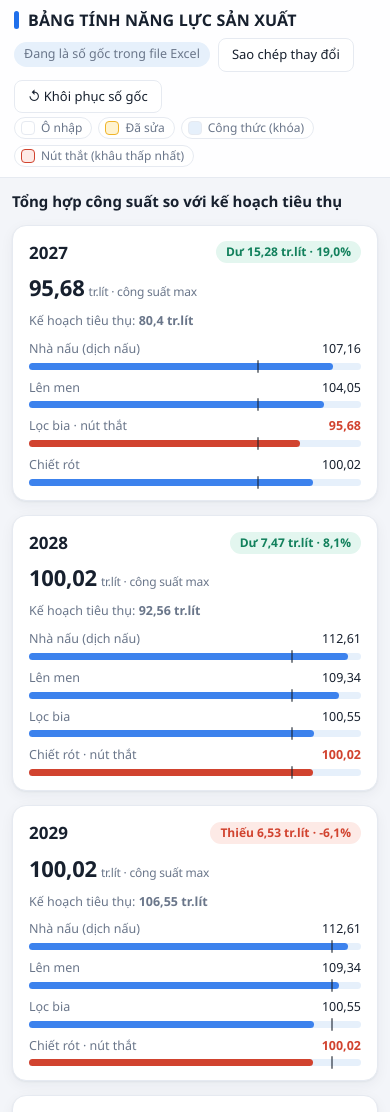
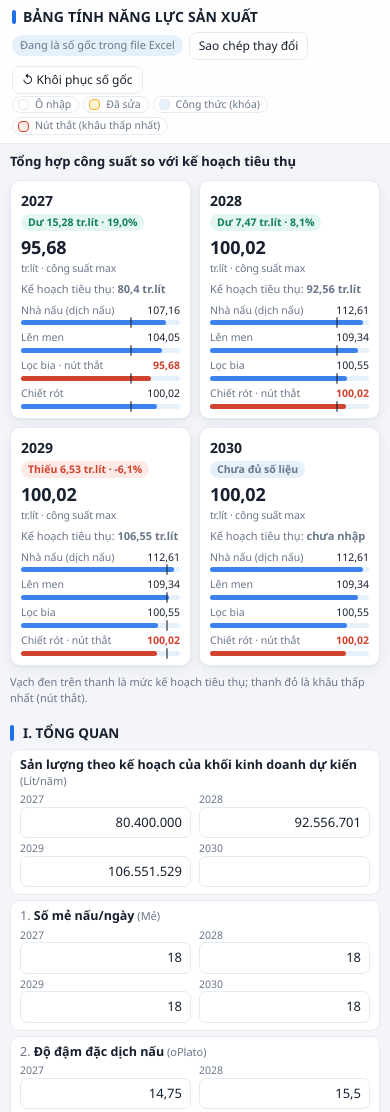
Before and after one commit to HoangDuongBHL/nanglucsanxuat-NM01, a plain HTML site: page index.html in a window 390 px wide. Shown: the top 1112 px of the page. Drawn offline with Linux system fonts and the light colour scheme.

Commit message:
Update index.html

```diff
--- a/index.html
+++ b/index.html
@@ -2,7 +2,7 @@
 <html lang="vi">
 <head>
 <meta charset="utf-8">
-<meta name="viewport" content="width=device-width,initial-scale=1">
+<meta name="viewport" content="width=device-width,initial-scale=1,maximum-scale=1">
 <title>Năng lực sản xuất - Nhà máy bia Đông Mai</title>
 <style>
 :root{--bg:#f3f5f9;--card:#fff;--ink:#17202e;--mut:#6a768a;--line:#e6eaf1;--acc:#1f6feb;--edit:#fff3cf;--editb:#f0b429;--fbg:#e6f0fb;--ftx:#1d4b86;--ok:#12805c;--okbg:#e3f6ef;--bad:#d1432f;--badbg:#fdeae6;--inbg:#fff;--sh:0 1px 2px rgba(20,30,50,.05),0 4px 14px rgba(20,30,50,.05);--calc:#f6f7fa;--hbg:#1f3a5f;--hbg2:#2c4d7a;--hfg:#fff}
@@ -72,36 +72,59 @@ input.c.chg{background:var(--edit);border-color:var(--editb);font-weight:600}
 .nt.chg{background:var(--edit);color:var(--ink)}
 .nt:empty::before{content:'+ ghi chú';opacity:.4}
 @media(max-width:700px){
+body{font-size:13px}
 header{position:static}
-.hin{padding:10px 14px 4px}
-.help{padding:0 14px 10px}
+.hin{padding:8px 12px 2px;gap:6px}
+h1{font-size:14px}
+h1::before{height:14px;width:4px;margin-right:7px;vertical-align:-2px}
+.bar{margin-left:0;width:100%;gap:6px}
+button{font-size:12px;padding:4px 9px}
+.cnt{font-size:11px;padding:2px 8px}
+.help{padding:0 12px 8px}
 .help>span:not(.leg){display:none}
-.leg{flex-wrap:wrap}
-main{padding:12px 12px 60px}
-.bar{margin-left:0;width:100%}
-.yc{grid-template-columns:1fr}
-.big{font-size:22px}
+.leg{flex-wrap:wrap;gap:4px}
+.leg span{font-size:10.5px;padding:0 7px 0 5px}
+.leg span::before{width:9px;height:9px}
+main{padding:8px 10px 50px}
+.sum h2{font-size:13px;margin-bottom:8px}
+.yc{grid-template-columns:1fr 1fr;gap:8px}
+.yr{padding:9px 10px;border-radius:10px}
+.yh{flex-direction:column;align-items:flex-start;gap:3px}
+.yh b{font-size:14px}
+.chip{font-size:10.5px;padding:1px 7px}
+.big{font-size:18px;margin:3px 0 0}
+.big small{display:block;margin:0;font-size:10.5px}
+.pl{font-size:11px;margin:4px 0 2px}
+.mr{margin-top:5px}
+.mr .l{font-size:10.5px}
+.tr{height:5px;margin-top:2px}
+.sum .hint{font-size:11px}
+h3{font-size:13.5px;margin:16px 0 6px}
+h4{font-size:12.5px;margin:12px 0 5px}
 .tw{overflow:visible;background:transparent;border:0;box-shadow:none;border-radius:0}
 table,tbody{display:block;min-width:0;width:100%}
-thead{display:none}
-tr.sub{display:none}
-tr{display:grid;grid-template-columns:repeat(auto-fit,minmax(125px,1fr));gap:8px 10px;background:var(--card);border:1px solid var(--line);border-radius:12px;padding:11px 13px;margin-bottom:10px;box-shadow:var(--sh)}
+thead,tr.sub{display:none}
+tr{display:grid;grid-template-columns:1fr 1fr;gap:4px 8px;background:var(--card);border:1px solid var(--line);border-radius:9px;padding:7px 9px;margin-bottom:5px;box-shadow:none;align-items:center}
 td,td:nth-child(2){display:block;border:0;padding:0;min-width:0}
-td.stt{display:none}
-td:nth-child(2){grid-column:1/-1;font-weight:600;font-size:14px;line-height:1.35}
+td.stt,td.unit{display:none}
+td:nth-child(2){grid-column:1/-1;font-weight:600;font-size:12.5px;line-height:1.3}
 td:nth-child(2)[data-stt]:not([data-stt=""])::before{content:attr(data-stt) ". ";color:var(--mut);font-weight:500}
-td.unit{grid-column:1/-1;margin-top:-5px;font-size:12px}
+td:nth-child(2)[data-unit]:not([data-unit=""])::after{content:" (" attr(data-unit) ")";color:var(--mut);font-weight:400;font-size:11px}
+tr.n1{grid-template-columns:1fr 112px}
+tr.n1 td:nth-child(2){grid-column:1;grid-row:1}
+tr.n1 td.val{grid-column:2;grid-row:1}
+tr.n1 td.note{grid-column:1/-1;grid-row:2}
+tr.n3{grid-template-columns:repeat(3,1fr)}
 td.val{width:auto}
 td.val:empty{display:none}
-td.val::before{content:attr(data-label);display:block;font-size:11.5px;color:var(--mut);margin-bottom:2px;min-height:0}
+td.val::before{content:attr(data-label);display:block;font-size:10.5px;color:var(--mut);line-height:1.2;margin-bottom:1px}
 td.val[data-label=""]::before{display:none}
-td.note{grid-column:1/-1;min-width:0}
+td.note{grid-column:1/-1;min-width:0;font-size:11px}
 td.note:has(.nt:empty:only-child){display:none}
-input.c{padding:9px 10px;font-size:16px}
-.ex{display:flex;margin-top:4px}.ex input{width:100%}
-h3{margin-top:22px}
+input.c{padding:5px 8px;font-size:13px;border-radius:7px}
+.ex{display:flex;margin-top:3px;gap:5px}.ex input{width:100%}.ex i{font-size:10.5px;white-space:nowrap}
+.nt{padding:1px 4px;margin:0 -4px}
 }
-
 @media print{header{position:static}button{display:none}}
 </style>
 </head>
@@ -178,7 +201,7 @@ for(const s of DATA.sections){
     if(r.sub){
       r.cells.forEach((c,i)=>{if(c&&i<4)labs[i]=String(c.t??c.n)});
       html+='<tr class="sub"><td></td><td></td><td></td>'+r.cells.slice(0,ncol).map(c=>`<td>${c?esc(c.t??c.n):''}</td>`).join('')+'<td></td></tr>';continue}
-    html+=`<tr><td class="stt">${r.stt??''}</td><td data-stt="${r.stt||''}"${r.dyn?` data-dyn="${esc(r.dyn.ref)}" data-tpl="${esc(r.dyn.tpl)}"`:''}>${esc(r.name)}</td><td class="unit">${esc(r.unit)}</td>`;
+    html+=`<tr class="n${ncol}"><td class="stt">${r.stt??''}</td><td data-stt="${r.stt||''}" data-unit="${esc(r.unit)}"${r.dyn?` data-dyn="${esc(r.dyn.ref)}" data-tpl="${esc(r.dyn.tpl)}"`:''}>${esc(r.name)}</td><td class="unit">${esc(r.unit)}</td>`;
     const notes=[];let exh='';
     for(let i=0;i<ncol;i++){const c=r.val[COLS[i]];html+=`<td class="val" data-label="${esc(labs[i])}">`+(isNum(c)?cellHTML(c):'')+'</td>'}
     for(const k of COLS){const c=r.val[k];if(isNum(c))reg(c);else if(c)notes.push(noteHTML(c.coord,c.t))}
```
